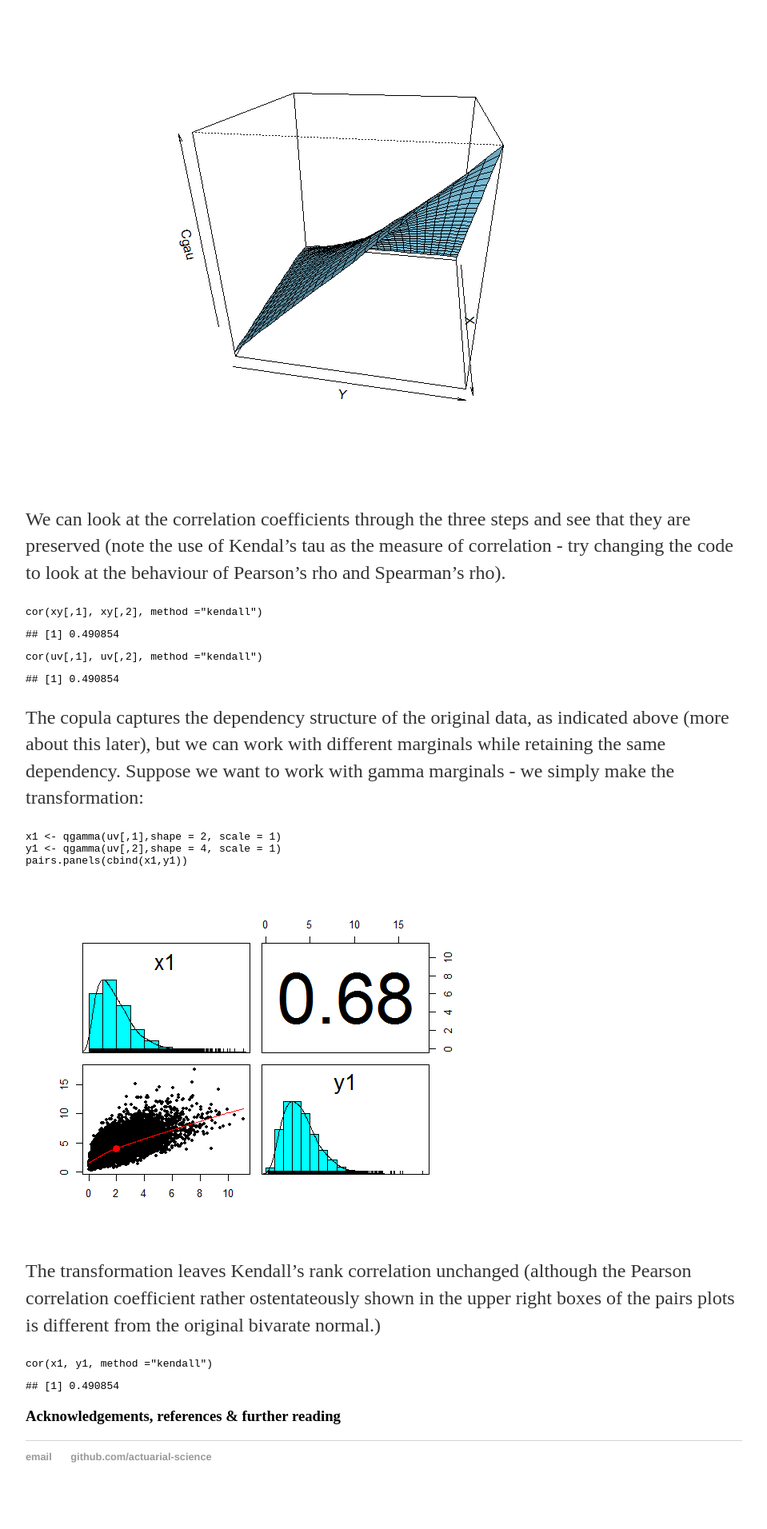
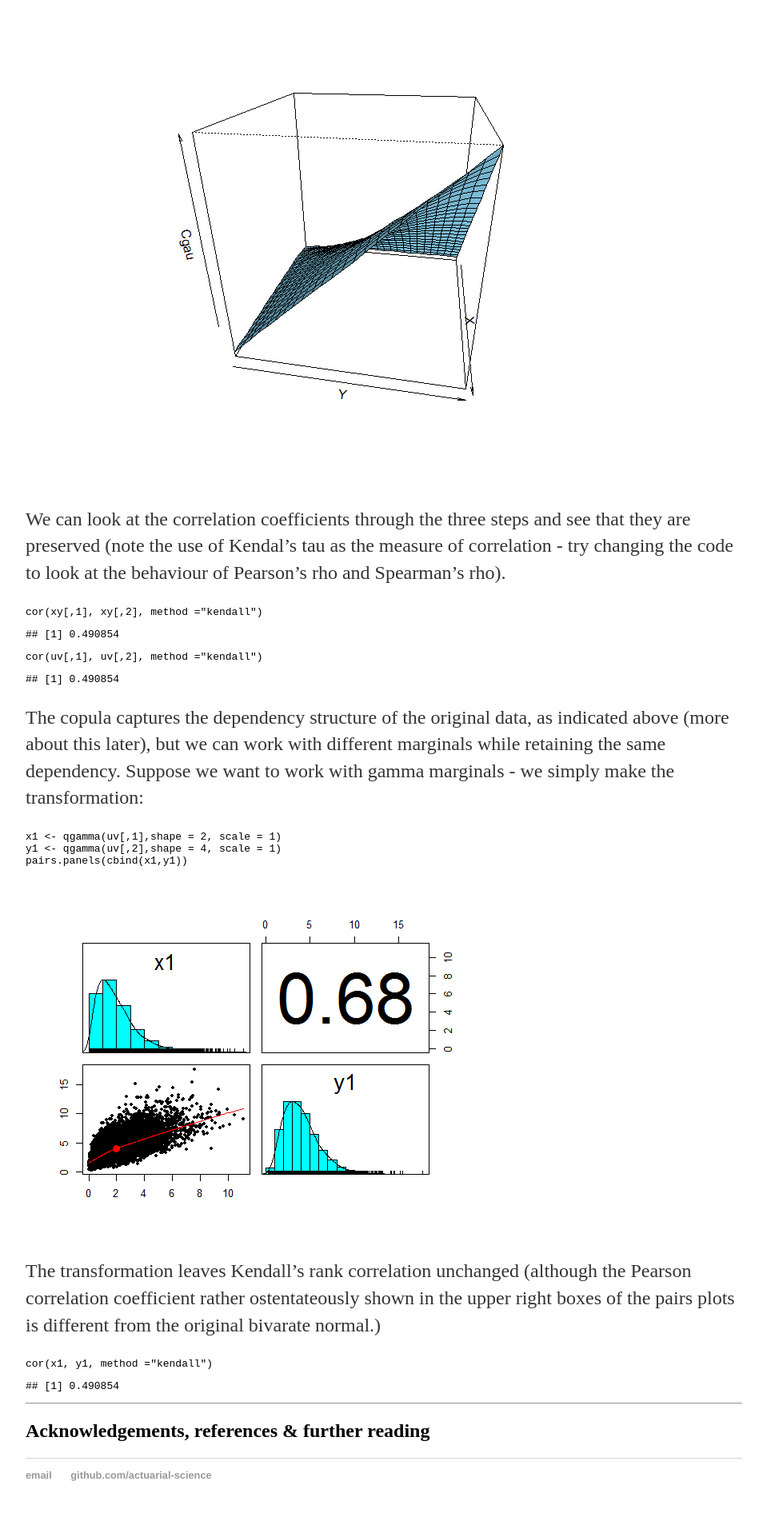
Before and after one commit to actuarial-science/actuarial-science.github.io, a Jekyll site: the page built from _posts/2016-03-20-Introduction-to-copulas.md, in a window 1280 px wide. Shown: the part 4380-6292 px from the top of the page at 80% size, without its empty margins (160-1119 px from the left). Built offline with Jekyll 4.4.1, drawn with Linux system fonts in a browser that asks for light colours; comment, search, counter and statistics services are not loaded; before the commit the page ends 6269 px from its top, so only the background shows below that.

Commit message:
Update 2016-03-20-Introduction-to-copulas.md

```diff
--- a/_posts/2016-03-20-Introduction-to-copulas.md
+++ b/_posts/2016-03-20-Introduction-to-copulas.md
@@ -127,5 +127,5 @@ cor(x1, y1, method ="kendall")
 
     ## [1] 0.490854
 
-
-### Acknowledgements, references & further reading
+<hr>
+## Acknowledgements, references & further reading
```
